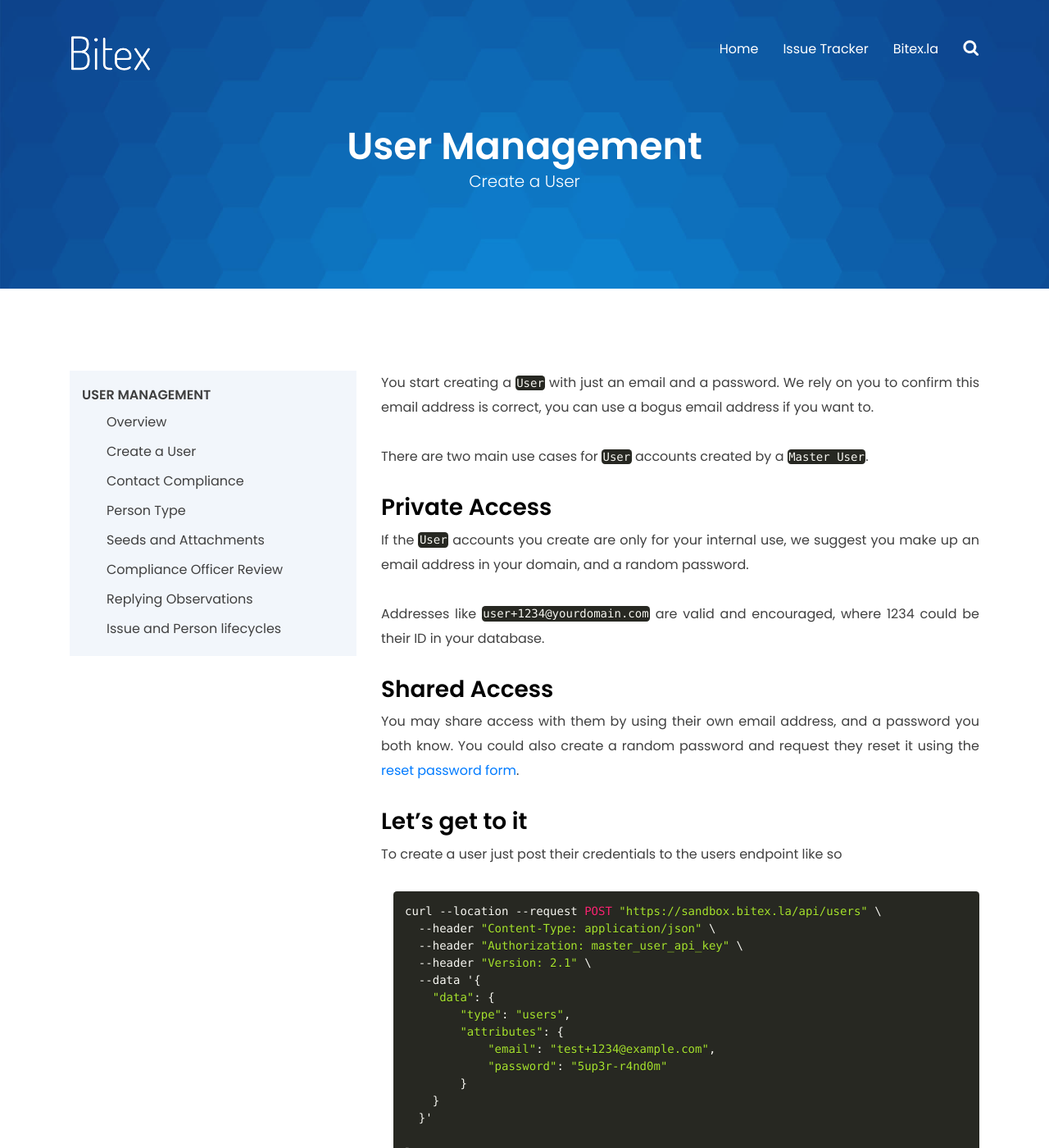
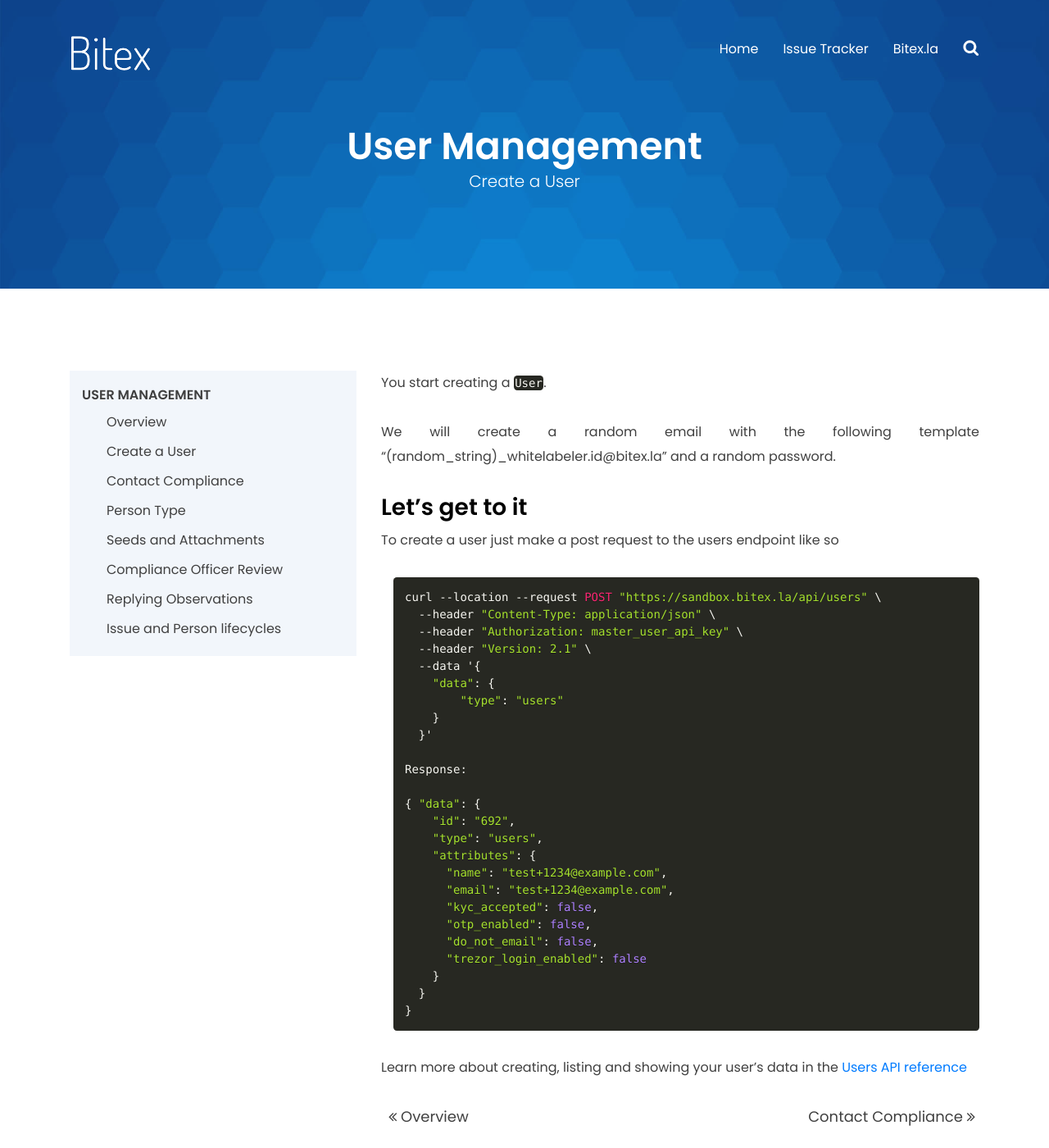
Before and after one commit to bitex-la/bitex-guides, a Jekyll site: the page built from _docs/users/create.md, in a window 1280 px wide and 1400 px high. Shown: the whole window at 82% size. Built offline with Jekyll 4.4.1, drawn with Linux system fonts in a browser that asks for light colours.

Commit message:
Removes use cases and update example (#10)

```diff
--- a/_docs/users/create.md
+++ b/_docs/users/create.md
@@ -5,30 +5,13 @@
 index: 2
 ---
 
-You start creating a `User` with just an email and a password.
-We rely on you to confirm this email address is correct, you can use
-a bogus email address if you want to.
+You start creating a `User`.
 
-There are two main use cases for `User` accounts created by a `Master User`.
-
-### Private Access
-
-If the `User` accounts you create are only for your internal use, we suggest
-you make up an email address in your domain, and a random password.
-
-Addresses like `user+1234@yourdomain.com` are valid and encouraged, where 1234
-could be their ID in your database.
-
-### Shared Access
-
-You may share access with them by using their own email address,
-and a password you both know.  You could also create a random password
-and request they reset it using the
-[reset password form](https://bitex.la/auth/password/retrieve).
+We will create a random email with the following template "(random_string)_whitelabeler.id@bitex.la" and a random password.
 
 ### Let's get to it
 
-To create a user just post their credentials to the users endpoint like so
+To create a user just make a post request to the users endpoint like so
 
 {% highlight javascript %}
 curl --location --request POST "https://sandbox.bitex.la/api/users" \
@@ -37,11 +20,7 @@
   --header "Version: 2.1" \
   --data '{
     "data": {
-        "type": "users",
-        "attributes": {
-            "email": "test+1234@example.com",
-            "password": "5up3r-r4nd0m"
-        }
+        "type": "users"
     }
   }'
 
```
